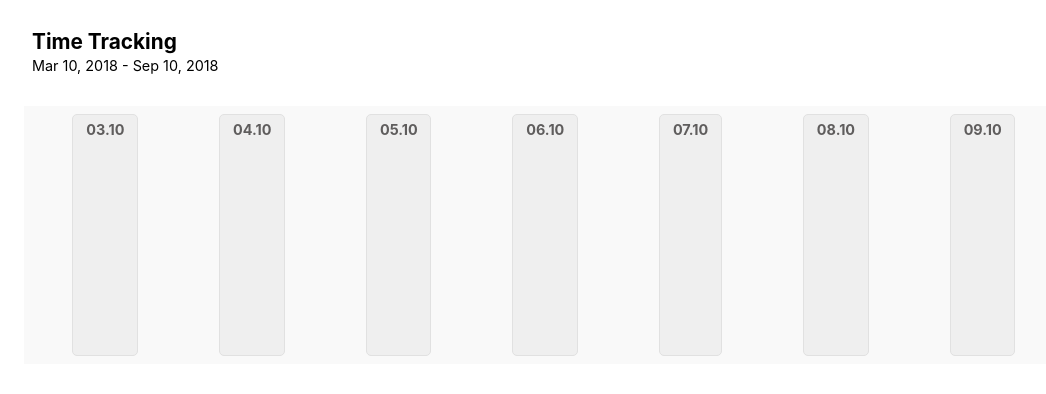
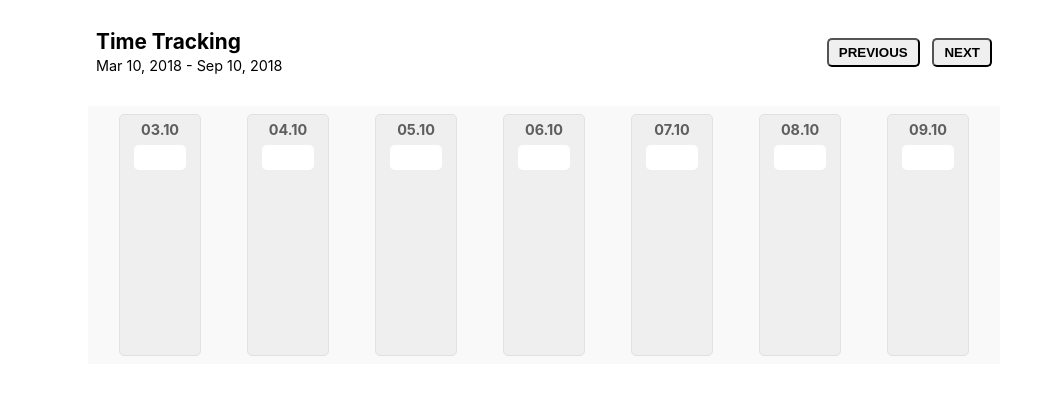
Before and after one commit to Ofir-Smuha/Time-Tracking, a React (Create React App) app in the folder proj/: page / in a window 1280 px wide. Shown: the top 394 px of the page, without its empty margins (96-1142 px from the left). Built offline with nearby package versions, Linux system fonts and the light colour scheme.

Commit message:
input / prev -next buttons (no functionality)

```diff
--- a/proj/public/css/times/header.css
+++ b/proj/public/css/times/header.css
@@ -1,8 +1,11 @@
 .header-container {
-  width: 80%;
+  width: 70%;
   margin: 0 auto;
   margin-top: 2rem;
   margin-bottom: 2rem;
+  display: flex;
+  justify-content: space-between;
+  align-items: center;
 }
 
 .title {
@@ -14,3 +17,15 @@
 .dates {
   font-size: 0.9rem;
 }
+
+.prev-btn, .next-btn {
+  padding: 5px 10px;
+  border-radius: 5px;
+  font-weight: bold;
+  cursor: pointer;
+  background-color: #EFEFEF;
+}
+
+.prev-btn {
+  margin-right: 0.8rem;
+}
--- a/proj/public/css/times/times-list.css
+++ b/proj/public/css/times/times-list.css
@@ -1,5 +1,5 @@
 .times-container {
-  width: 80%;
+  width: 70%;
   margin: 0 auto;
   display: flex;
   justify-content: space-around;
--- a/proj/public/css/times/times-prev.css
+++ b/proj/public/css/times/times-prev.css
@@ -1,13 +1,24 @@
 .time-prev-container {
   height: 15rem;
+  width: 5rem;
   font-size: 0.9rem;
   font-weight: bold;
-  background-color: #EFEFEF;
   border: 1px solid #E1E1E1;
   border-radius: 5px;
+  display: flex;
+  flex-direction: column;
+  align-items: center;
+  background-color: #EFEFEF;
 }
 
 .time {
   padding: 0.5rem 0.8rem;
   color: #5f5d5d;
 }
+
+.date-input {
+  width: 40%;
+  border-radius: 5px;
+  border: none;
+  padding: 5px 10px;
+}
--- a/proj/src/App.js
+++ b/proj/src/App.js
@@ -5,8 +5,13 @@ import moment from 'moment';
 
 class App extends Component {
   state = {
-    offset: 0
+    offset: 0,
+    times: []
   };
+
+  componentWillMount() {
+
+  }
 
   render() {
     const today = new moment().add(this.state.offset, 'days');
--- a/proj/src/components/Header.js
+++ b/proj/src/components/Header.js
@@ -3,8 +3,14 @@ import moment from 'moment'
 export default (props) => {
   return (
     <div className="header-container">
-      <h1 className="title">{props.children}</h1>
-      <h3 className="dates">{moment(props.times[0]).format('MMM DD, YYYY')} - {moment(props.times[6]).format('MMM DD, YYYY')}</h3>
+      <div>
+        <h1 className="title">{props.children}</h1>
+        <h3 className="dates">{moment(props.times[0]).format('MMM DD, YYYY')} - {moment(props.times[6]).format('MMM DD, YYYY')}</h3>
+      </div>
+      <div className="scroll-btns">
+        <button className="prev-btn">PREVIOUS</button>
+        <button className="next-btn">NEXT</button>
+      </div>
     </div>
   )
 }
--- a/proj/src/components/TimePreview.js
+++ b/proj/src/components/TimePreview.js
@@ -5,6 +5,7 @@ export default (props) => {
     <div>
       <li className="time-prev-container">
         <h3 className="time">{moment(props.time).format('MM.DD')}</h3>
+        <input className="date-input"/>
       </li>
     </div>
   )
```
